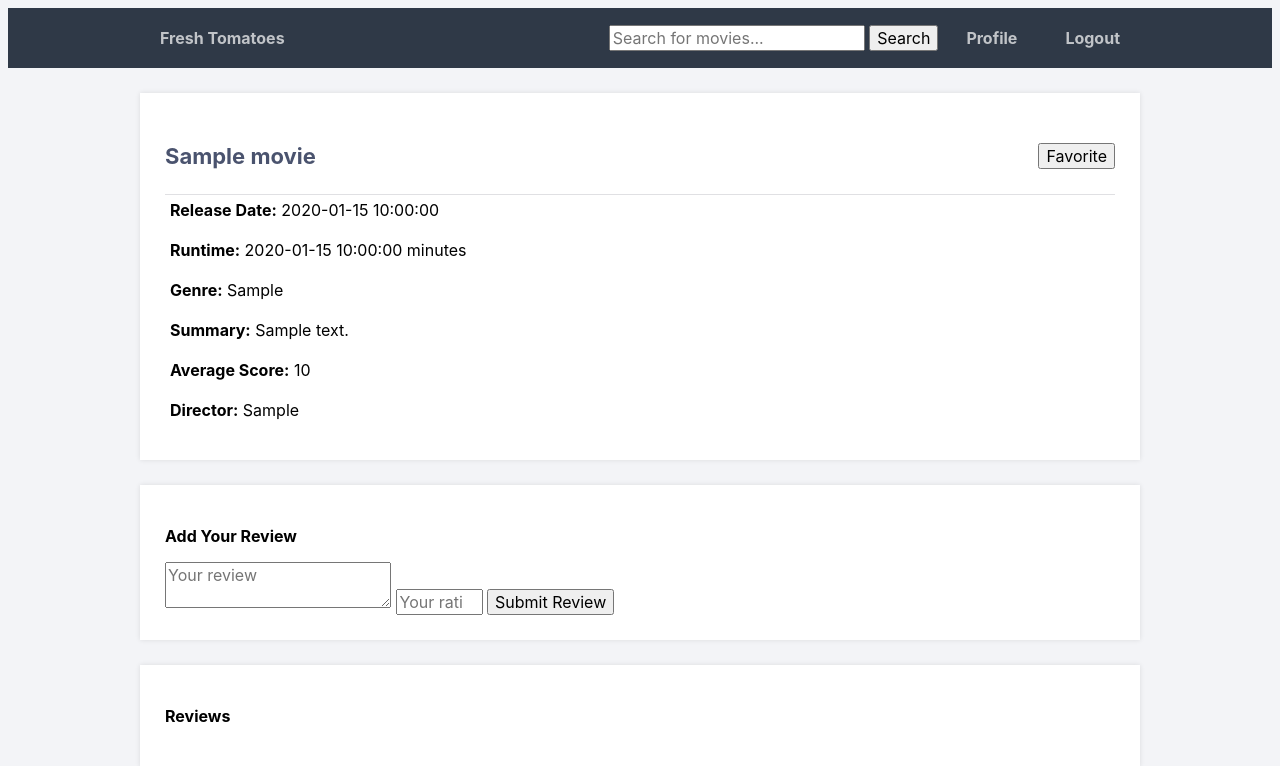
After one commit to sya5jv/F23-Databases-Project, a PHP site: the page made by movie.php in a window 1280 px wide. The commit adds this page. Shown: the top 766 px of the page. Run offline with PHP 8.4, Linux system fonts and the light colour scheme; the visitor is signed in with stand-in values (Sample User, id 1); tables that the repository leaves empty or names only in its code hold one stand-in row (values such as "Sample post").

Commit message:
Add files via upload

```diff
--- a/authenticate.php
+++ b/authenticate.php
@@ -38,6 +38,7 @@
         // if($passwordAttempt == $user['password']){
 
             // Provide the user with a login session.
+            $_SESSION['UserId'] = $user['UserId'];
             $_SESSION['Users'] = $_POST['username'];
             $_SESSION['loggedin'] = TRUE;
             $_SESSION['password'] = $passwordAttempt;
--- /dev/null
+++ b/movie.php
@@ -0,0 +1,213 @@
+<!-- JS Event Listener Tutorial: https://www.w3schools.com/js/js_htmldom_eventlistener.asp -->
+<?php
+session_start();
+if (!isset($_SESSION['loggedin'])) {
+    header('Location: index.html');
+    exit;
+}
+
+include 'connect-db.php';
+
+// Get the movie name and release date
+$name = $_GET['name'] ?? '';
+$release_date = $_GET['release_date'] ?? '';
+
+// SQL Query to get movie details
+$sql = "SELECT * FROM Movie WHERE name = ? AND release_date = ?";
+$stmt = $db->prepare($sql);
+$stmt->execute([$name, $release_date]);
+
+$movie = $stmt->fetch(PDO::FETCH_ASSOC);
+
+// SQL Query to get reviews
+$review_sql = "SELECT Review.*, Users.UserId, Users.username
+               FROM Review
+               INNER JOIN Writes_Review ON Review.reviewId = Writes_Review.reviewID
+               INNER JOIN Users ON Users.UserId = Writes_Review.userID
+               INNER JOIN Has ON Review.reviewId = Has.reviewId
+               WHERE Has.name = ? AND Has.release_date = ?";
+$review_stmt = $db->prepare($review_sql);
+$review_stmt->execute([$name, $release_date]);
+
+$reviews = $review_stmt->fetchAll(PDO::FETCH_ASSOC);
+
+
+if (!$movie) {
+    echo "Movie not found.";
+    exit;
+}
+
+include "navbar.php";
+?>
+<!DOCTYPE html>
+<html>
+   <head>
+      <meta charset="utf-8">
+      <title><?= htmlspecialchars($movie['name']) ?></title>
+      <link href="style.css" rel="stylesheet" type="text/css">
+   </head>
+   <body class="loggedin">
+      <div class="content">
+      <div class="movie-details">
+         <div class="movie-title">
+            <h2 class="movie-title">
+            <?= htmlspecialchars($movie['name']) ?>
+            <!-- Favorite -->
+            <?php
+               if (isset($_SESSION['loggedin'])) {
+                   $userId = $_SESSION['UserId'];
+                   $movieName = $movie['name'];
+                   $movieReleaseDate = $movie['release_date'];
+
+                   $checkFavoriteSql = "SELECT COUNT(*) FROM Watches WHERE UserId = ? AND name = ? AND release_date = ? AND favorite = 1";
+                   $checkFavoriteStmt = $db->prepare($checkFavoriteSql);
+                   $checkFavoriteStmt->execute([$userId, $movieName, $movieReleaseDate]);
+                   $isFavorite = (bool) $checkFavoriteStmt->fetchColumn();
+
+                   echo '<button style="float: right;" class="favorite-button" data-action="' . ($isFavorite ? 'unfavorite' : 'favorite') . '">' . ($isFavorite ? 'Unfavorite' : 'Favorite') . '</button>';
+               }
+               ?>
+         </div>
+         <p><strong>Release Date:</strong> <?= htmlspecialchars($movie['release_date']) ?></p>
+         <p><strong>Runtime:</strong> <?= htmlspecialchars($movie['runtime']) ?> minutes</p>
+         <p><strong>Genre:</strong> <?= htmlspecialchars($movie['genre']) ?></p>
+         <p><strong>Summary:</strong> <?= nl2br(htmlspecialchars($movie['summary'])) ?></p>
+         <!-- <p><strong>Age Rating:</strong> <?= htmlspecialchars($movie['age_rating']) ?></p> -->
+         <p><strong>Average Score:</strong> <?= htmlspecialchars($movie['average_movie_score']) ?></p>
+         <p><strong>Director:</strong> <?= htmlspecialchars($movie['director']) ?></p>
+      </div>
+      <?php if (isset($_SESSION['loggedin'])): ?>
+      <div class="add-review">
+         <h3>Add Your Review</h3>
+         <form action="add-review.php" method="post">
+            <input type="hidden" name="name" value="<?= htmlspecialchars($movie['name']) ?>">
+            <input type="hidden" name="release_date" value="<?= htmlspecialchars($movie['release_date']) ?>">
+            <textarea name="review_text" placeholder="Your review" required></textarea>
+            <input type="number" name="rating" min="1" max="10" placeholder="Your rating (1-10)" required>
+            <input type="submit" value="Submit Review">
+         </form>
+      </div>
+      <?php endif; ?>
+      <div class="reviews">
+         <h3>Reviews</h3>
+         <?php foreach ($reviews as $review): ?>
+         <div class="review">
+            <p><strong><?= htmlspecialchars($review['username']) ?></strong>:</p>
+            <p><?= htmlspecialchars($review['review_text']) ?></p>
+            <p><strong>Rating:</strong> <?= htmlspecialchars($review['rating']) ?> </p>
+            <p> <strong>Date:</strong> <?= htmlspecialchars($review['review_time']) ?></p>
+            <p>----------------------------------</p>
+            <!-- Replies -->
+            <?php
+               $replies_sql = "SELECT Replies.*, Users.username
+                               FROM Replies
+                               INNER JOIN Users ON Users.UserId = Replies.userId
+                               WHERE Replies.reviewId = ?";
+               $replies_stmt = $db->prepare($replies_sql);
+               $replies_stmt->execute([$review['reviewId']]);
+               $replies = $replies_stmt->fetchAll(PDO::FETCH_ASSOC);
+
+               if (!empty($replies)): ?>
+            <p><em>Replies:</em></p>
+            <?php foreach ($replies as $reply): ?>
+            <div class="reply" style="margin-left: 20px;">
+               <p><strong><?= htmlspecialchars($reply['username']) ?></strong>: <?= htmlspecialchars($reply['reply_content']) ?></p>
+            </div>
+            <?php endforeach; ?>
+            <?php endif; ?>
+            <!-- Reply form -->
+            <button class="reply-button">Reply</button>
+            <form class="reply-form" style="display: none;" action="add-reply.php" method="post">
+               <input type="hidden" name="reviewId" value="<?= $review['reviewId'] ?>">
+               <input type="hidden" name="movieName" value="<?= htmlspecialchars($movie['name']) ?>">
+               <input type="hidden" name="movieReleaseDate" value="<?= htmlspecialchars($movie['release_date']) ?>">
+               <textarea name="reply_text" placeholder="Your reply" required></textarea>
+               <button type="submit">Submit</button>
+               <button type="button" class="cancel-button">Cancel</button>
+            </form>
+            <?php if ($_SESSION['UserId'] == $review['UserId']): ?>
+            <!-- Delete form -->
+            <form action="delete-review.php" method="post" style="display: inline;">
+               <input type="hidden" name="reviewId" value="<?= $review['reviewId'] ?>">
+               <input type="hidden" name="movieName" value="<?= htmlspecialchars($movie['name']) ?>">
+               <input type="hidden" name="movieReleaseDate" value="<?= htmlspecialchars($movie['release_date']) ?>">
+               <input type="submit" value="Delete" style="float: right;">
+            </form>
+            <?php endif; ?>
+         </div>
+         <?php endforeach; ?>
+      </div>
+      <script>
+         // JavaScript to toggle visibility of reply form when clicking "Reply"
+         const replyButtons = document.querySelectorAll('.reply-button');
+         const replyForms = document.querySelectorAll('.reply-form');
+         const cancelButtons = document.querySelectorAll('.cancel-button');
+
+         replyButtons.forEach((button, index) => {
+             button.addEventListener('click', () => {
+                 // Hide other reply forms and hide the clicked "Reply" button
+                 replyForms.forEach((form, formIndex) => {
+                     if (formIndex !== index) {
+                         form.style.display = 'none';
+                         replyButtons[formIndex].style.display = 'block';
+                     }
+                 });
+
+                 // Toggle visibility of the clicked reply form and hide the "Reply" button
+                 replyForms[index].style.display = replyForms[index].style.display === 'block' ? 'none' : 'block';
+                 button.style.display = 'none';
+             });
+
+             cancelButtons[index].addEventListener('click', () => {
+                 // Hide the clicked reply form and show the "Reply" button
+                 replyForms[index].style.display = 'none';
+                 button.style.display = 'block';
+             });
+         });
+         // JavaScript to handle favorite/unfavorite functionality
+         const favoriteButton = document.querySelector('.favorite-button');
+
+         if (favoriteButton) {
+             favoriteButton.addEventListener('click', () => {
+                 const action = favoriteButton.getAttribute('data-action');
+
+                 if (action === 'favorite') {
+                     // Add to favorites
+                     fetch('favorite-movie.php', {
+                         method: 'POST',
+                         body: JSON.stringify({
+                             name: '<?= $movie['name'] ?>',
+                             release_date: '<?= $movie['release_date'] ?>'
+                         }),
+                         headers: {
+                             'Content-Type': 'application/json'
+                         }
+                     }).then(response => response.json()).then(data => {
+                         if (data.success) {
+                             favoriteButton.textContent = 'Unfavorite';
+                             favoriteButton.setAttribute('data-action', 'unfavorite');
+                         }
+                     });
+                 } else if (action === 'unfavorite') {
+                     // Remove from favorites
+                     fetch('unfavorite-movie.php', {
+                         method: 'POST',
+                         body: JSON.stringify({
+                             name: '<?= $movie['name'] ?>',
+                             release_date: '<?= $movie['release_date'] ?>'
+                         }),
+                         headers: {
+                             'Content-Type': 'application/json'
+                         }
+                     }).then(response => response.json()).then(data => {
+                         if (data.success) {
+                             favoriteButton.textContent = 'Favorite';
+                             favoriteButton.setAttribute('data-action', 'favorite');
+                         }
+                     });
+                 }
+             });
+         }
+      </script>
+   </body>
+</html>
--- /dev/null
+++ b/navbar.php
@@ -0,0 +1,20 @@
+<!DOCTYPE html>
+
+<html>
+<nav class="navtop">
+    <div>
+        <div>
+
+        <!-- Search Form -->
+        <h1><a href="home.php">Fresh Tomatoes</a></h1>
+            <form action="search.php" method="get" class="searchbar">
+                <input type="text" name="search_query" placeholder="Search for movies..." class="search-input">
+                <input type="submit" value="Search" class="search-button">
+            </form>
+        </div>
+        <a href="profile.php"><i class="fas fa-user-circle"></i>Profile</a>
+        <a href="logout.php"><i class="fas fa-sign-out-alt"></i>Logout</a>
+    </div>
+</nav>
+
+</html>
--- a/profile.php
+++ b/profile.php
@@ -24,6 +24,8 @@ $pass = $results['password'];
 $bio = $results['bio'];
 $age = $results['age'];
 $stmt->closeCursor();
+
+include 'navbar.php';
 ?>
 
 <!DOCTYPE html>
@@ -35,7 +37,7 @@ $stmt->closeCursor();
 		<link rel="stylesheet" href="https://cdnjs.cloudflare.com/ajax/libs/font-awesome/6.2.0/css/all.min.css" integrity="sha512-xh6O/CkQoPOWDdYTDqeRdPCVd1SpvCA9XXcUnZS2FmJNp1coAFzvtCN9BmamE+4aHK8yyUHUSCcJHgXloTyT2A==" crossorigin="anonymous" referrerpolicy="no-referrer">
 	</head>
 	<body class="loggedin">
-		<nav class="navtop">
+		<!-- <nav class="navtop">
 			<div>
 				<h1>Fresh Tomatoes</h1>
 
@@ -43,7 +45,7 @@ $stmt->closeCursor();
 				<a href="profile.php"><i class="fas fa-user-circle"></i>Profile</a>
 				<a href="logout.php"><i class="fas fa-sign-out-alt"></i>Logout</a>
 			</div>
-		</nav>
+		</nav> -->
 
 		<div class="content">
 			<h2>Profile Page</h2>
--- a/style.css
+++ b/style.css
@@ -72,6 +72,7 @@ body {
 .navtop div h1, .navtop div a {
 	display: inline-flex;
 	align-items: center;
+	order: 1;
 }
 .navtop div h1 {
 	flex: 1;
@@ -125,3 +126,66 @@ body.loggedin {
 	padding: 5px;
 	margin: 0 0 10px 0;
 }
+.searchbar {
+	order: 2;
+	flex: 0 1 auto;
+	margin: auto;
+}
+
+.movie {
+    border: 1px solid #e0e0e3;
+    background-color: #fff;
+    margin-bottom: 15px;
+    padding: 10px;
+    display: flex;
+    flex-direction: column; /* Add this if you want a vertical layout */
+}
+
+.movie-details {
+    flex-grow: 1;
+}
+
+.movie-score {
+    flex-grow: 0;
+    flex-basis: auto;
+    text-align: center;
+    margin-left: 20px;
+}
+
+.movie-score .rating-circle {
+    display: inline-block;
+    width: 50px;
+    height: 50px;
+    line-height: 50px;
+    border-radius: 50%;
+    background-color: #2f3947;
+    color: #ffffff;
+    text-align: center;
+    font-weight: bold;
+    margin-bottom: 5px;
+}
+
+.movie-score p {
+    margin: 0;
+    font-size: 0.8em;
+}
+
+.movie-link {
+    flex: 1; /* Add this to make the link take up the full space of the container */
+    display: flex;
+    justify-content: space-between;
+    align-items: center;
+    text-decoration: none;
+    color: inherit;
+}
+
+.reviews {
+    margin-top: 20px;
+}
+
+.review {
+    border: 1px solid #e0e0e3;
+    padding: 10px;
+    margin-bottom: 10px;
+    background-color: #f3f4f7;
+}
```
Also changed, not shown: add-reply.php (added, +33 -0 lines), add-review.php (added, +47 -0 lines), delete-review.php (added, +55 -0 lines), favorite-movie.php (added, +42 -0 lines), home.php (+2 -7 lines), like.php (added, +31 -0 lines), search.php (added, +49 -0 lines), unfavorite-movie.php (added, +42 -0 lines), unlike.php (added, +31 -0 lines), updateProfile.php (+2 -10 lines).
